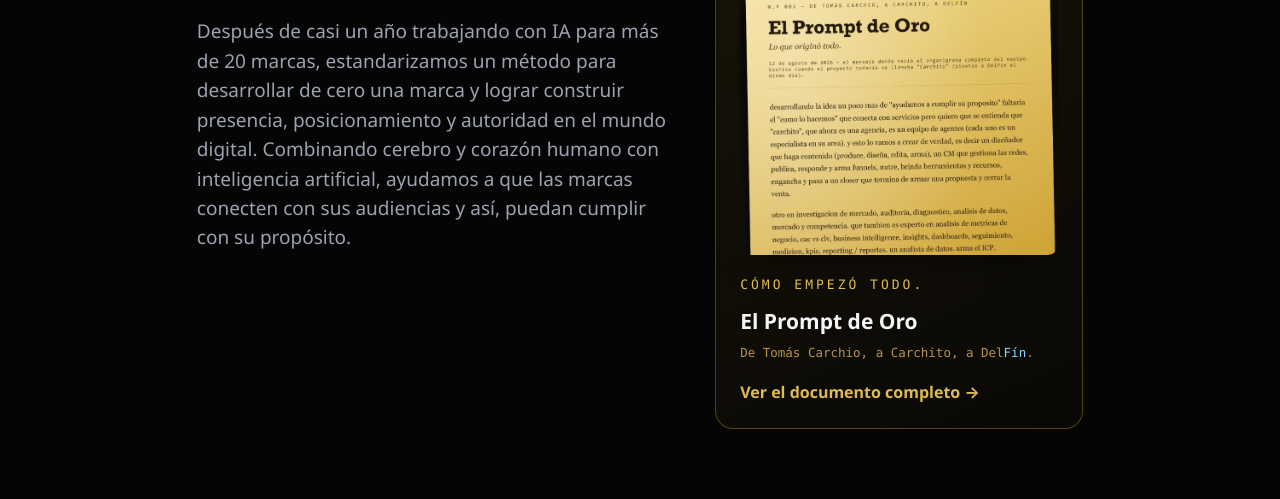
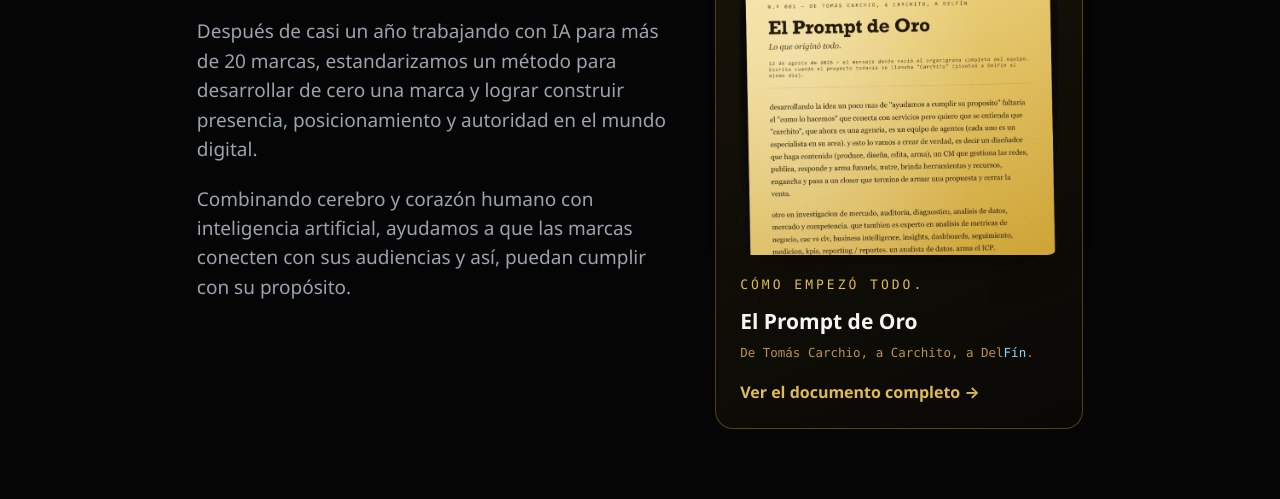
Before and after one commit to tomascarchio/Carchito, a plain HTML site: page historia.html in a window 1280 px wide. Shown: the part 720-1219 px from the top of the page. Drawn offline with Linux system fonts and the light colour scheme.

Commit message:
Separar párrafo de metodología en Historia
Párrafo de metodología dividido en dos, en el mismo punto donde
también se parte el post fundacional de redes.

Co-Authored-By: Claude Sonnet 5 <noreply@anthropic.com>

```diff
--- a/historia.html
+++ b/historia.html
@@ -79,7 +79,8 @@
     <div class="origin-grid">
       <div>
         <p class="lede" style="font-size:22px; color:var(--text); max-width:52ch;">Del<span class="brand-fin">Fín</span> nace como una IA que se convirtió en agencia.</p>
-        <p class="lede" style="margin-top:20px;">Después de casi un año trabajando con IA para más de 20 marcas, estandarizamos un método para desarrollar de cero una marca y lograr construir presencia, posicionamiento y autoridad en el mundo digital. Combinando cerebro y corazón humano con inteligencia artificial, ayudamos a que las marcas conecten con sus audiencias y así, puedan cumplir con su propósito.</p>
+        <p class="lede" style="margin-top:20px;">Después de casi un año trabajando con IA para más de 20 marcas, estandarizamos un método para desarrollar de cero una marca y lograr construir presencia, posicionamiento y autoridad en el mundo digital.</p>
+        <p class="lede" style="margin-top:20px;">Combinando cerebro y corazón humano con inteligencia artificial, ayudamos a que las marcas conecten con sus audiencias y así, puedan cumplir con su propósito.</p>
       </div>
       <a class="gold-card" href="https://claude.ai/code/artifact/cc1b8573-260a-4599-8ef1-c4a5d6e478a8" target="_blank" rel="noopener">
         <img class="gold-preview" src="assets/prompt-de-oro-preview.png" alt="El Prompt de Oro — vista previa del documento">
```
